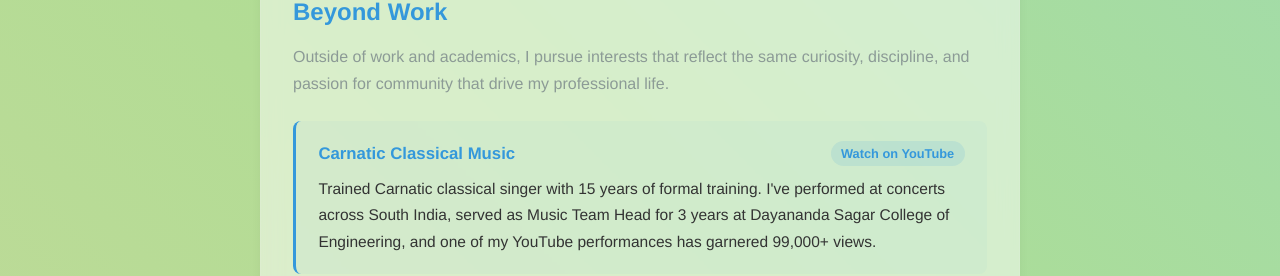
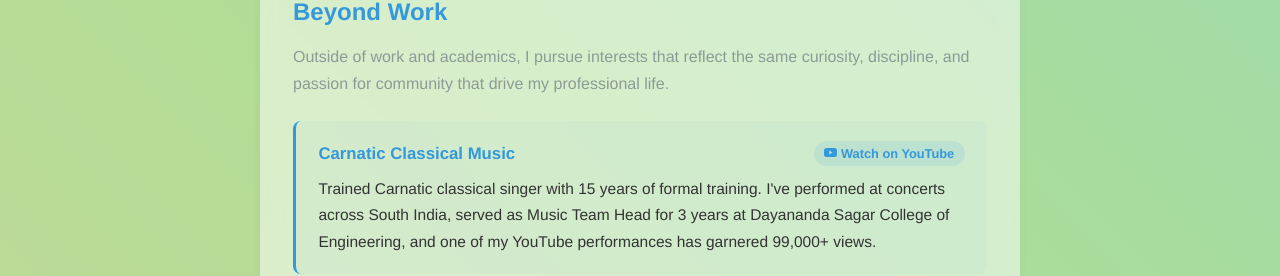
Before and after one commit to vidyullathaks/vidyullathaks.github.io, a SvelteKit app: page /about in a window 1280 px wide. Shown: the part 1514-1790 px from the top of the page. Built offline with nearby package versions, Linux system fonts and the light colour scheme.

Commit message:
Add YouTube icon to Watch on YouTube link

```diff
--- a/src/routes/about/+page.svelte
+++ b/src/routes/about/+page.svelte
@@ -63,7 +63,7 @@
 										<h3>{item.category}</h3>
 										<div class="beyond-header-right">
 											{#if item.link}
-												<a href={item.link} target="_blank" rel="noopener noreferrer" class="beyond-link">{item.linkLabel ?? item.highlight}</a>
+												<a href={item.link} target="_blank" rel="noopener noreferrer" class="beyond-link">{#if item.linkLabel === "Watch on YouTube"}<svg xmlns="http://www.w3.org/2000/svg" width="13" height="13" viewBox="0 0 24 24" fill="currentColor" aria-hidden="true" style="display:inline;vertical-align:-1px;margin-right:4px;"><path d="M23.498 6.186a3.016 3.016 0 0 0-2.122-2.136C19.505 3.545 12 3.545 12 3.545s-7.505 0-9.377.505A3.017 3.017 0 0 0 .502 6.186C0 8.07 0 12 0 12s0 3.93.502 5.814a3.016 3.016 0 0 0 2.122 2.136c1.871.505 9.376.505 9.376.505s7.505 0 9.377-.505a3.015 3.015 0 0 0 2.122-2.136C24 15.93 24 12 24 12s0-3.93-.502-5.814zM9.545 15.568V8.432L15.818 12l-6.273 3.568z"/></svg>{/if}{item.linkLabel ?? item.highlight}</a>
 											{:else}
 												<span class="beyond-highlight">{item.highlight}</span>
 											{/if}
```
